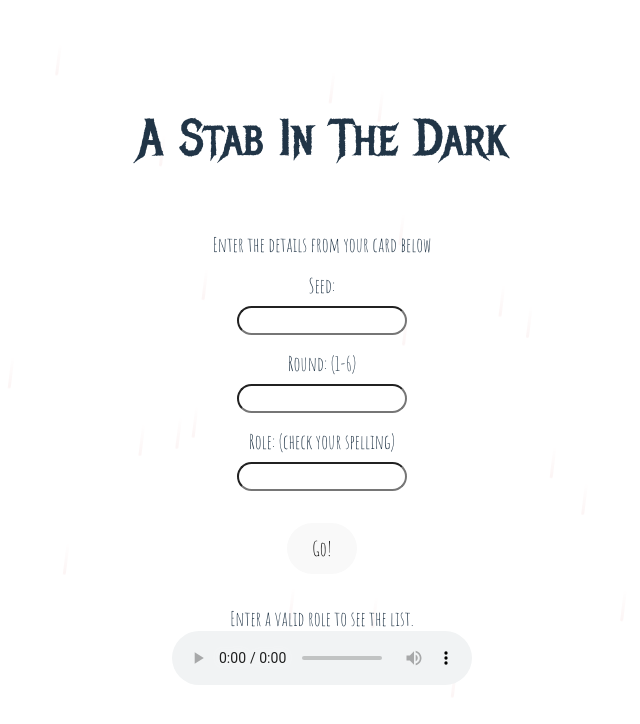
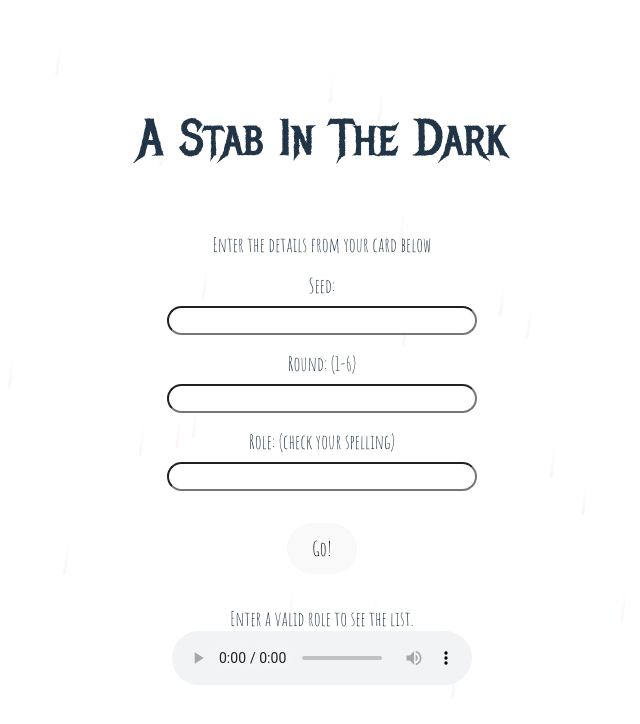
Before and after one commit to emwu1024/halloween, a React (Vite) app: page / in a window 1280 px wide. Shown: the top 724 px of the page, without its empty margins (318-958 px from the left). Built offline with nearby package versions, Linux system fonts and the light colour scheme; a web font is replaced by a local one.

Commit message:
Improve input box styling

```diff
--- a/src/pages/homePage/Home.css
+++ b/src/pages/homePage/Home.css
@@ -69,9 +69,10 @@ body {
 
 input {
   border-radius: 20px;
-  padding-left: 0.25rem;
+  padding-left: 0.75rem;
   font-family: var(--font-family-alt);
   font-size: 1.25rem;
+  width: 80%;
 }
 
 button {
```
